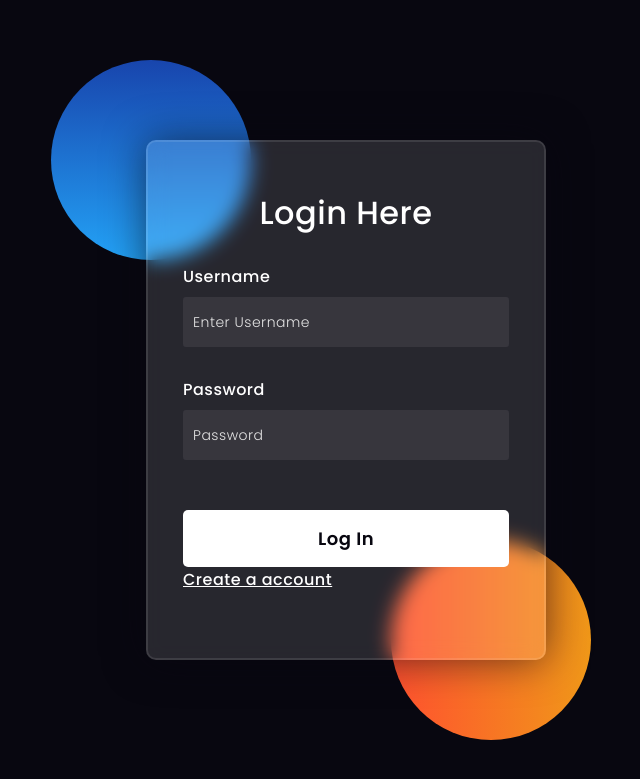
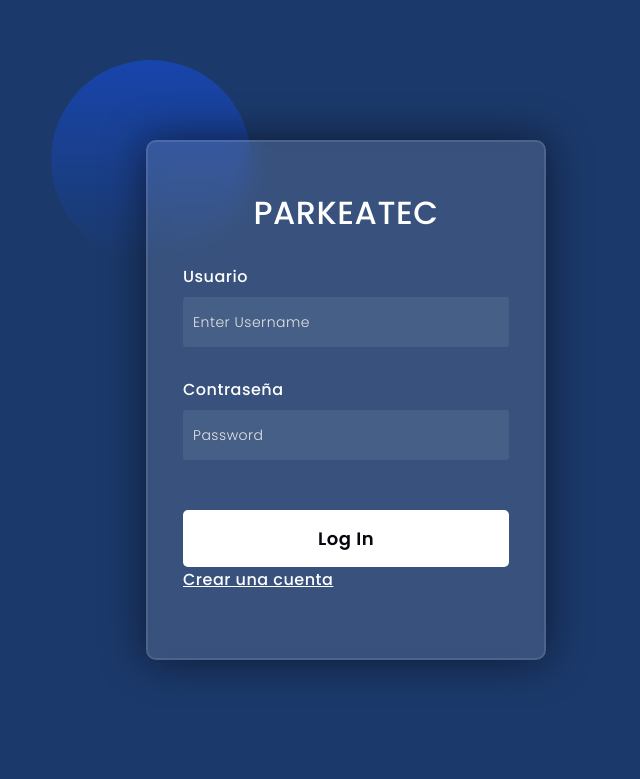
Before and after one commit to IranEme/Parkeatec-APP, a Django app: page /login/ in a window 1280 px wide. Shown: the top 779 px of the page, without its empty margins (294-934 px from the left). Run offline with Django 4.2, Linux system fonts and the light colour scheme.

Commit message:
Changue texts from login in html

```diff
--- a/templates/login.html
+++ b/templates/login.html
@@ -17,7 +17,7 @@
     box-sizing: border-box;
 }
 body{
-    background-color: #080710;
+    background-color: #1B396A;
 }
 .background{
     width: 430px;
@@ -36,7 +36,7 @@ body{
 .shape:first-child{
     background: linear-gradient(
         #1845ad,
-        #23a2f6
+        #1B396A
     );
     left: -80px;
     top: -80px;
@@ -44,8 +44,8 @@ body{
 .shape:last-child{
     background: linear-gradient(
         to right,
-        #ff512f,
-        #f09819
+        #1B396A,
+        #1B396A
     );
     right: -30px;
     bottom: -80px;
@@ -118,7 +118,7 @@ button{
   width: 150px;
   border-radius: 3px;
   padding: 5px 10px 10px 5px;
-  background-color: rgba(255,255,255,0.27);
+  background-color: #1B396A;
   color: #eaf0fb;
   text-align: center;
 }
@@ -140,12 +140,14 @@ button{
         <div class="shape"></div>
     </div>
     <form method="post">
-        <h3>Login Here</h3>
+        <h3>PARKEATEC</h3>
+
+
         {% csrf_token %}
-        <label for="username">Username</label>
+        <label for="username">Usuario</label>
         <input type="text" placeholder="Enter Username" id="username" name="username">
 
-        <label for="password">Password</label>
+        <label for="password">Contraseña</label>
         <input type="password" placeholder="Password" id="password" name="pass">
 
         <button type="submit">Log In</button>
@@ -154,7 +156,7 @@ button{
           <div class="go"><i class="fab fa-google"></i>  Google</div>
           <div class="fb"><i class="fab fa-facebook"></i>  Facebook</div>
         </div> -->
-        <a href="{% url 'signup' %}" >Create a account</a>
+        <a href="{% url 'signup' %}" >Crear una cuenta</a>
     </form>
 </body>
 </html>
```
